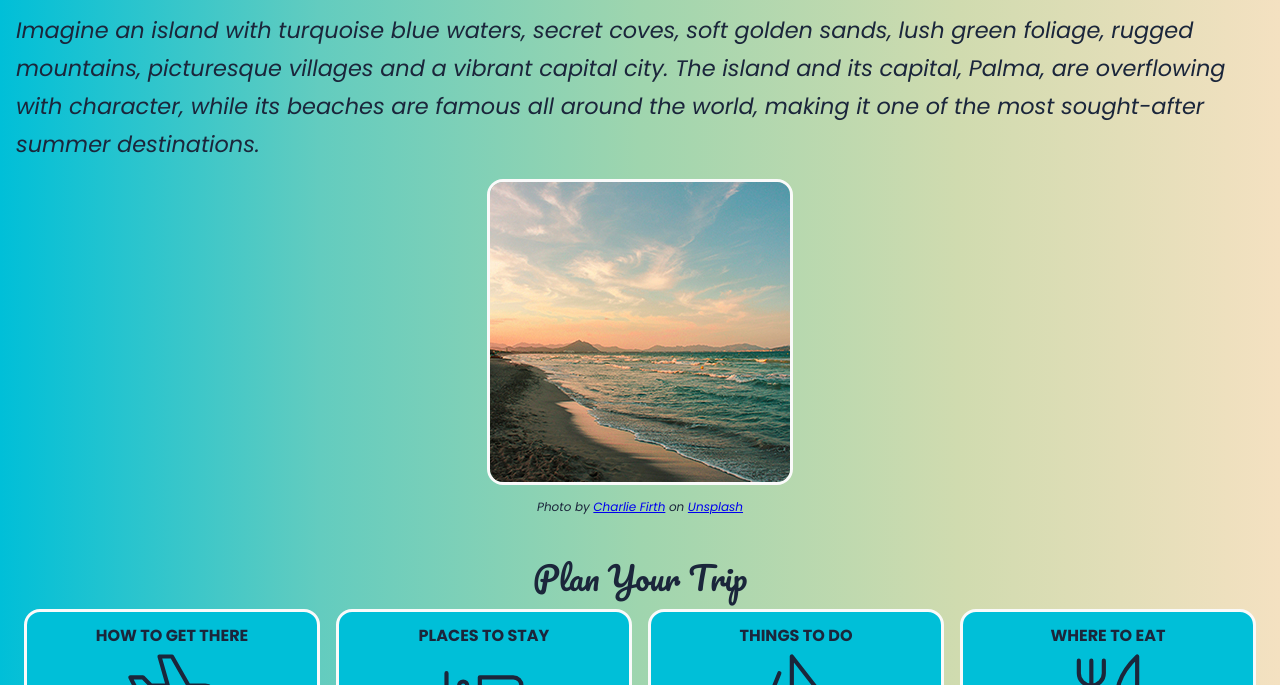
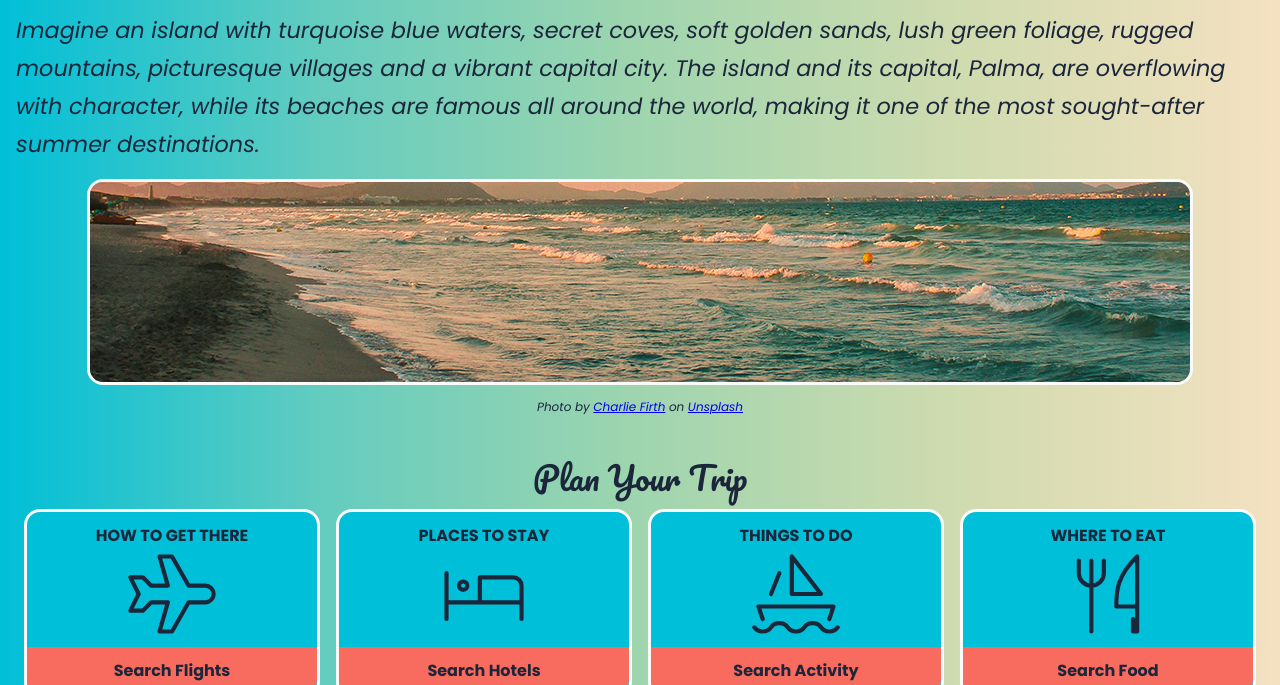
Before and after one commit to ryRiah3/wonderlust, a plain HTML site: page index.html in a window 1280 px wide. Shown: the part 618-1303 px from the top of the page. Drawn offline with Linux system fonts and the light colour scheme.

Commit message:
picture html
1. cycles through all 3 images, unsure if the order should be square, vert, then hortiz.

```diff
--- a/index.html
+++ b/index.html
@@ -43,9 +43,9 @@
                     404px, 920px, 1280px
                     -->
                     <picture>
-                        <source srcset="images/majorca-beach-square-s.jpg" media="(min-width: 404px)">
+                        <source srcset="images/majorca-beach-square-s.jpg" media="(max-width: 404px)">
                         <source srcset="images/majorca-beach-vertical-m.jpg" media="(max-width: 920px)">
-                        <source srcset="images/majorca-beach-horizontal-l.jpg" media="(max-width: 1280px)">
+                        <source srcset="images/majorca-beach-horizontal-l.jpg" media="(min-width: 1280px)">
                         <img src="images/majorca-beach-square-s.jpg" alt="The Majorca Beach shoreline overlooking the water">
                     </picture>
                     <small>Photo by <a href="https://unsplash.com/@charliefirth?utm_content=creditCopyText&utm_medium=referral&utm_source=unsplash">Charlie Firth</a> on <a href="https://unsplash.com/photos/sea-waves-crashing-on-shore-during-sunset-HQJIQjXq1HI?utm_content=creditCopyText&utm_medium=referral&utm_source=unsplash">Unsplash</a></small>
```
